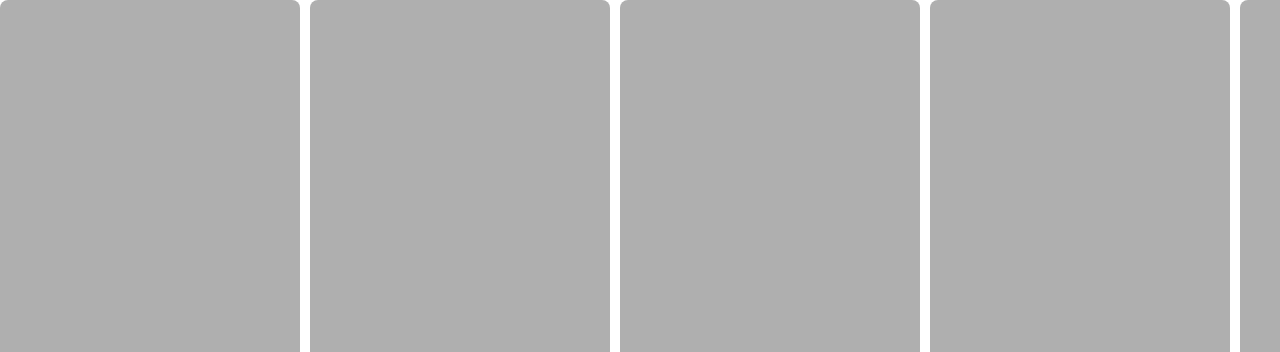
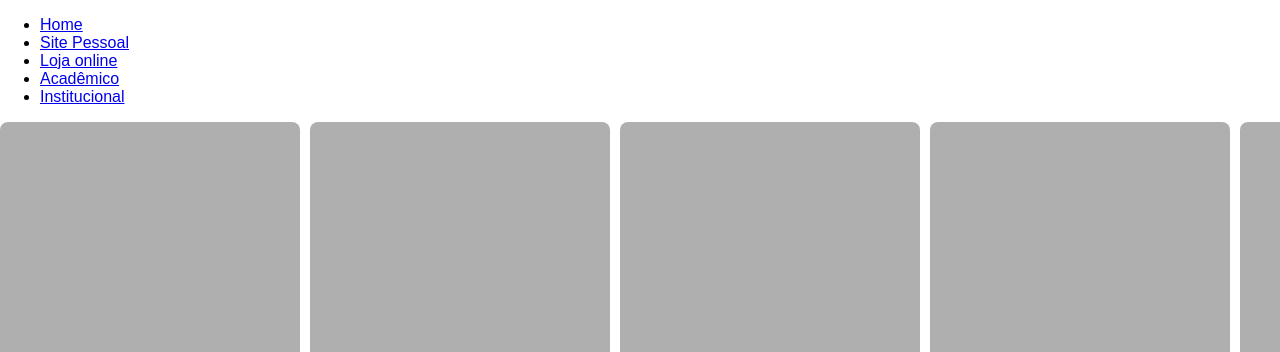
Before and after one commit to jasonrn36/jasondeveloper, a website: page index.html in a window 1280 px wide. Shown: the top 352 px of the page. Drawn offline with Linux system fonts and the light colour scheme.

```diff
--- a/index.html
+++ b/index.html
@@ -1,5 +1,5 @@
 <!DOCTYPE html>
-<html lang="en">
+<html lang="pt-BR">
 <head>
     <meta charset="UTF-8">
     <meta name="viewport" content="width=device-width, initial-scale=1.0">
@@ -10,16 +10,36 @@
 </head>
 <body>
 
+                <nav>
+            <ul>
+        <li>
+    <a href="#">Home</a>
+        </li>
+        <li>
+    <a href="#">Site Pessoal</a>
+        </li>
+        <li>
+    <a href="#">Loja online</a>
+        </li>
+        <li>
+    <a href="#">Acadêmico</a>
+        </li>
+        <li>
+    <a href="#">Institucional</a>
+        </li>
+            </ul>
+                </nav>
+
         <section class="container-horizontal" id="scrollContainer">
-    <div class="item">
+    <div class="item" id="site-pessoal">
         <h1 class="title--big">Home</h1>
 
     </div>
 
 
-    <div class="item">Conteúdo 2</div>
-    <div class="item">Conteúdo 3</div>
-    <div class="item">Conteúdo 4</div>
+    <div class="item" id="loja-online">Lojas Online</div>
+    <div class="item" id="ecademico">Conteúdo 3</div>
+    <div class="item" id="institucional">Conteúdo 4</div>
     <div class="item">Conteúdo 5</div>
     <div class="item">Conteúdo 6</div>
         </section>
```
